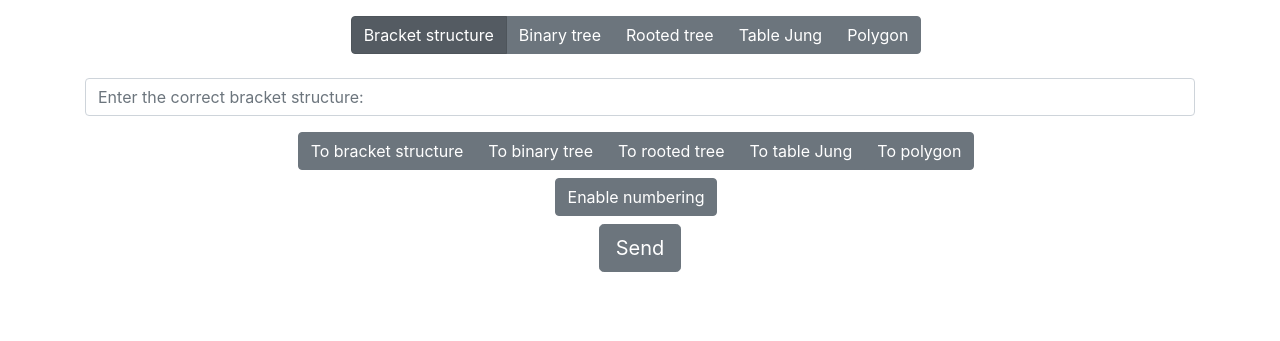
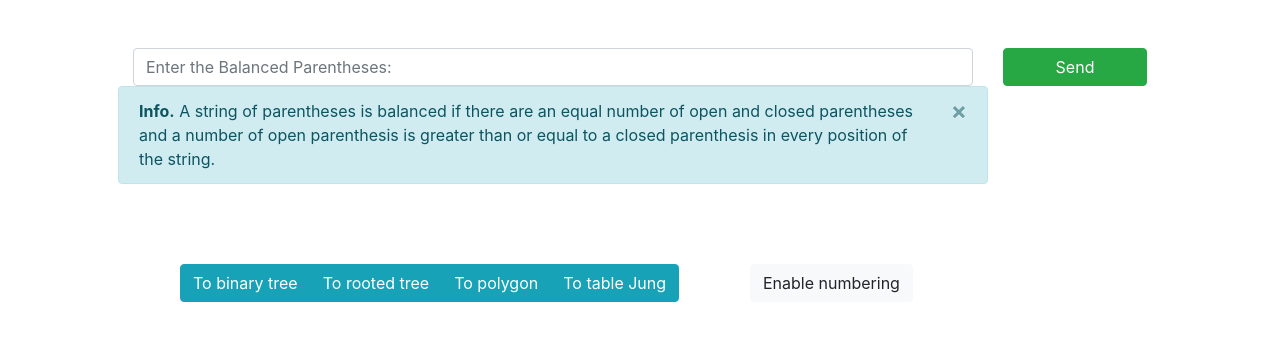
Before and after one commit to goo-goo-goo-joob/Catalan-Number, a Django app: page /new in a window 1280 px wide. Shown: the top 341 px of the page. Run offline with Django 3.2, Linux system fonts and the light colour scheme; some libraries are stand-ins or nearby versions.

Commit message:
разметка

```diff
--- a/Calculate/templates/calculate/index_new.html
+++ b/Calculate/templates/calculate/index_new.html
@@ -12,76 +12,70 @@
 <body>
 <form action="" method="post" onchange="reDraw()">
     {% csrf_token %}
-    <p class="container">
-    <div class='wrapper text-center'>
-        <div class="btn-group btn-group-lg">
-            <div class="btn-group btn-group-toggle mb-2 mr-sm-2" data-toggle="buttons">
-                <label class="btn btn-secondary active">
-                    <input type="radio" name="what" value="br" autocomplete="off"> Bracket structure
-                </label>
-                <label class="btn btn-secondary">
-                    <input type="radio" name="what" value="bin" autocomplete="off" disabled> Binary tree
-                </label>
-                <label class="btn btn-secondary">
-                    <input type="radio" name="what" value="root" autocomplete="off" disabled> Rooted tree
-                </label>
-                <label class="btn btn-secondary">
-                    <input type="radio" name="what" value="table" autocomplete="off" disabled> Table Jung
-                </label>
-                <label class="btn btn-secondary">
-                    <input type="radio" name="what" value="poly" autocomplete="off" disabled> Polygon
-                </label>
-            </div>
-        </div>
-    </div>
-    </p>
-    <div class="container">
-        <div class="form-group">
-            <input type="text" name="brackets" class="form-control" placeholder="Enter the correct bracket structure:"
-                   id="brackets" value="{{ brackets }}" required>
-        </div>
-    </div>
 
     <div class="container">
-        <div class='wrapper text-center'>
-            <div class="btn-group btn-group-toggle mb-2 mr-sm-2" data-toggle="buttons">
-                <label class="btn btn-secondary {% if struct == "br" %}
-                           active {% endif %}">
-                    <input type="radio" name="struct" id="br" value="br" autocomplete="off" {% if what == "br" %}
-                           disabled {% endif %}> To bracket
-                    structure
-                </label>
-                <label class="btn btn-secondary {% if struct == "bin" %}
-                       active {% endif %}">
-                    <input type="radio" name="struct" id="bin" value="bin" autocomplete="off"> To binary tree
-                </label>
-                <label class="btn btn-secondary{% if struct == "root" %}
-                           active {% endif %}">
-                    <input type="radio" name="struct" id="root" value="root" autocomplete="off"> To rooted tree
-                </label>
-                <label class="btn btn-secondary{% if struct == "table" %}
-                           active {% endif %}">
-                    <input type="radio" name="struct" id="table" value="table" autocomplete="off"> To table Jung
-                </label>
-                <label class="btn btn-secondary{% if struct == "poly" %}
-                           active {% endif %}">
-                    <input type="radio" name="struct" id="poly" value="poly" autocomplete="off"> To polygon
-                </label>
+        <div class="form-group row p-5">
+            <div class="col-sm-10">
+                <input type="text" name="brackets" class="form-control" placeholder="Enter the Balanced Parentheses:"
+                       id="brackets" value="{{ brackets }}" required>
+                <div class="form-control-feedback">{% if error %}
+                    <div class="alert alert-danger " align="center">
+                        <strong>Error!</strong> {{ error }}
+                    </div>
+                {% endif %}</div>
             </div>
-            <div class="btn-group-toggle mb-2 mr-sm-2" data-toggle="buttons">
-                <label class="btn btn-secondary {% if choice == "on" %}active{% endif %}">
-                    <input type="checkbox" checked autocomplete="off" id="fl" name="flag"> Enable numbering
-                </label>
+            <div class="btn-group-toggle col-sm-2">
+                <input type="submit" class="btn btn-success btn-block" value="Send">
+            </div>
+            <div class="alert alert-info alert-dismissible fade show col-sm-10">
+                <button type="button" class="close" data-dismiss="alert">&times;</button>
+                <strong>Info.</strong> A string of parentheses is balanced if there are an equal number of open and
+                closed
+                parentheses and a number of open parenthesis is greater than or equal to a closed parenthesis in every
+                position of the string.
             </div>
         </div>
     </div>
 
 
     <div class="container">
-        <div class='wrapper text-center'>
-            <input type="submit" class="btn btn-secondary btn-lg" value="Send">
+        <div class="form-group row">
+            <div class="col-sm-1"></div>
+            <div class="btn-group btn-group-toggle col-sm-6" data-toggle="buttons">
+                <label class="btn btn-info{% if struct == "bin" %}
+                       active {% endif %}">
+                    <input type="radio" name="struct" id="bin" value="bin" autocomplete="off" {% if struct == "bin" %}
+                           checked {% endif %}> To binary tree
+                </label>
+                <label class="btn btn-info{% if struct == "root" %}
+                           active {% endif %}">
+                    <input type="radio" name="struct" id="root" value="root" autocomplete="off"
+                            {% if struct == "root" %}
+                           checked {% endif %}> To rooted tree
+                </label>
+                <label class="btn btn-info{% if struct == "poly" %}
+                           active {% endif %}">
+                    <input type="radio" name="struct" id="poly" value="poly" autocomplete="off"
+                            {% if struct == "poly" %}
+                           checked {% endif %}> To polygon
+                </label>
+                <label class="btn btn-info{% if struct == "table" %}
+                           active {% endif %}">
+                    <input type="radio" name="struct" id="table" value="table" autocomplete="off"
+                            {% if struct == "table" %}
+                           checked {% endif %}> To table Jung
+                </label>
+            </div>
+            <div class="btn-group-toggle col-sm-2" data-toggle="buttons">
+                <label class="btn btn-light {% if choice == "on" %}active{% endif %}">
+                    <input type="checkbox" autocomplete="off" id="fl" name="flag"
+                           {% if choice == "on" %}checked{% endif %}> Enable numbering
+                </label>
+            </div>
+            <div class="col-sm-3"></div>
         </div>
     </div>
+
 
     <script>
         function reDraw() {
@@ -102,9 +96,6 @@
     <img src="{{ img }}" class="mx-auto d-block">
 {% endif %}
 
-{% if error %}
-    <p>{{ error }}</p>
-{% endif %}
 
 </body>
 </html>
--- a/Calculate/views.py
+++ b/Calculate/views.py
@@ -81,11 +81,11 @@ def index_new(request):
         if code == 0:
             context['img'] = name
         elif code == 1:
-            context['error'] = 'Error: incorrect bracket structure.'
+            context['error'] = 'Incorrect bracket structure.'
         elif code == 2:
-            context['error'] = 'Error: invalid symbol.'
+            context['error'] = 'Invalid symbol.'
         elif code == 3:
-            context['error'] = 'Error: unable to open file.'
+            context['error'] = 'Unable to open file.'
         elif code == 4:
             context['error'] = "Too long request. Memory fail."
         else:
```
